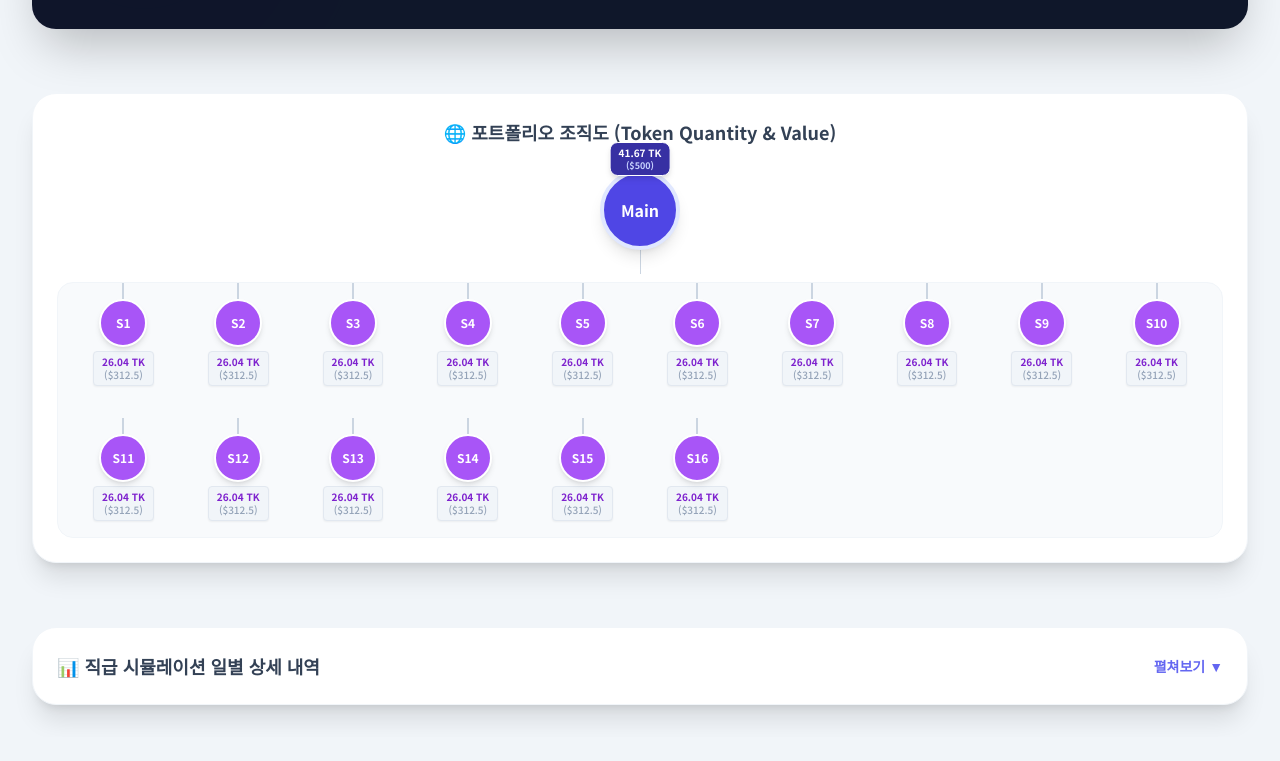
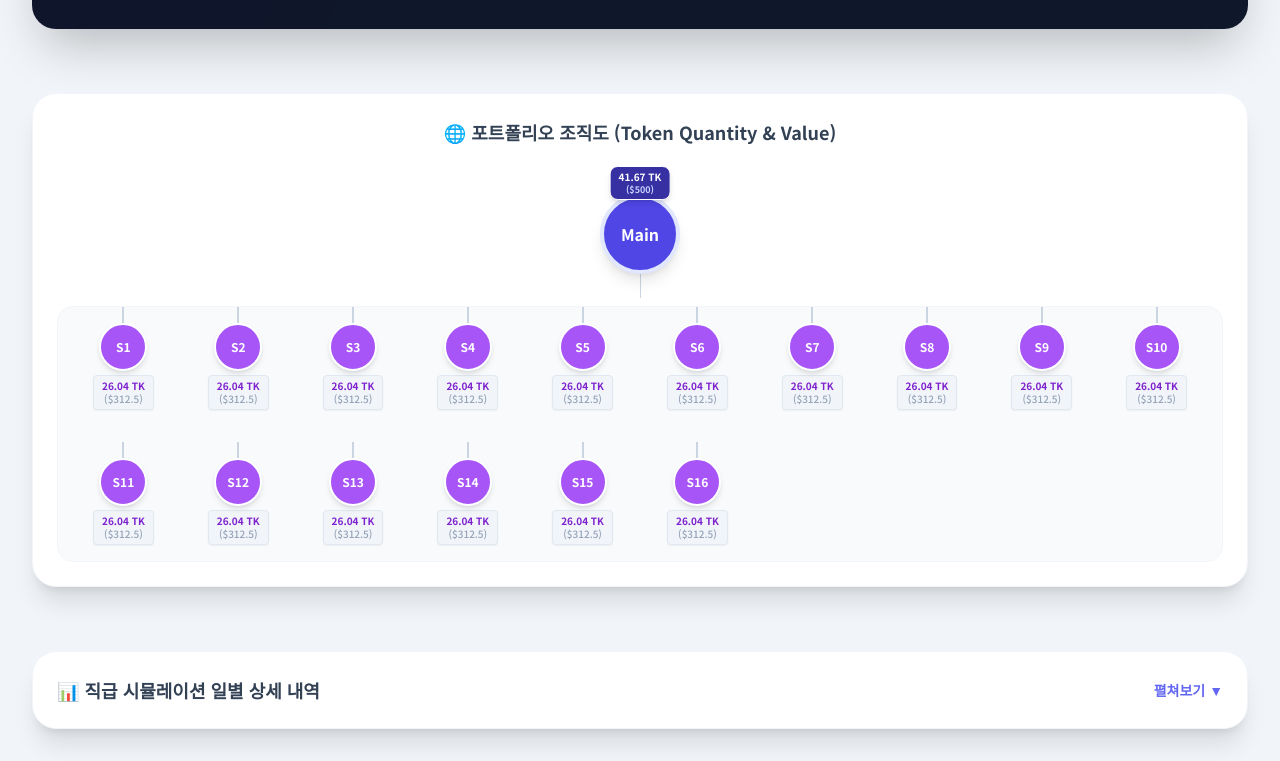
Before and after one commit to Infinite-JasonM/Webkey-info, a plain HTML site: page index.html in a window 1280 px wide. Shown: the part 2109-2870 px from the top of the page. Before the commit the page ends 2846 px from the top, so only its background shows below. Drawn offline with nearby package versions, Linux system fonts and the light colour scheme; no server answers.

Commit message:
Update index.html

```diff
--- a/index.html
+++ b/index.html
@@ -402,7 +402,8 @@
 
         <!-- [3] 조직도 시각화 섹션 (Org Chart) -->
         <div class="bg-white p-6 rounded-3xl shadow-xl border border-slate-100 text-center relative overflow-hidden">
-            <h3 class="text-lg font-bold text-slate-700 mb-6 flex items-center justify-center gap-2">
+            <!-- 수정됨: 제목 아래 여백을 mb-6 -> mb-12로 늘려 Main 정보 박스와의 간격 확보 -->
+            <h3 class="text-lg font-bold text-slate-700 mb-12 flex items-center justify-center gap-2">
                 <span>🌐 포트폴리오 조직도 (Token Quantity & Value)</span>
             </h3>
 
```
